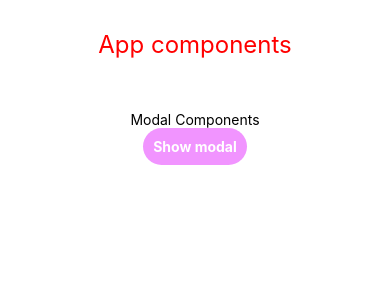
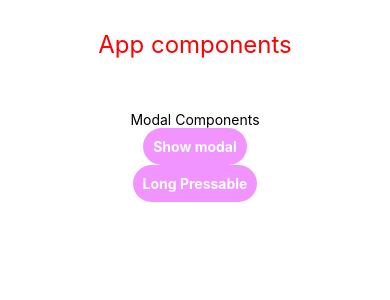
Before and after one commit to 051mohsin/reactNative, a React Native app: screen / in a window 390 px wide. Shown: the top 300 px of the page. Built offline with nearby package versions, Linux system fonts and the light colour scheme.

Commit message:
long press button

```diff
--- a/components/Show_modal.js
+++ b/components/Show_modal.js
@@ -25,6 +25,13 @@ const Show_modal = () => {
                 style={[styles.button, styles.buttonOpen]}
             >
                 <Text style={styles.textStyle}>Show modal</Text>
+            </Pressable>
+
+            <Pressable  onLongPress={()=>console.warn("longpress button")}
+            delayLongPress={500}
+                style={[styles.button, styles.buttonOpen]}
+            >
+                <Text style={styles.textStyle}>Long Pressable</Text>
             </Pressable>
 
         </View>
```
